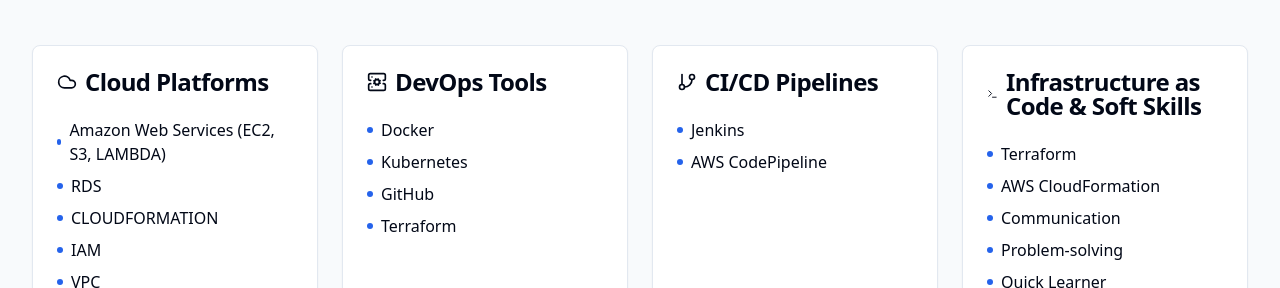
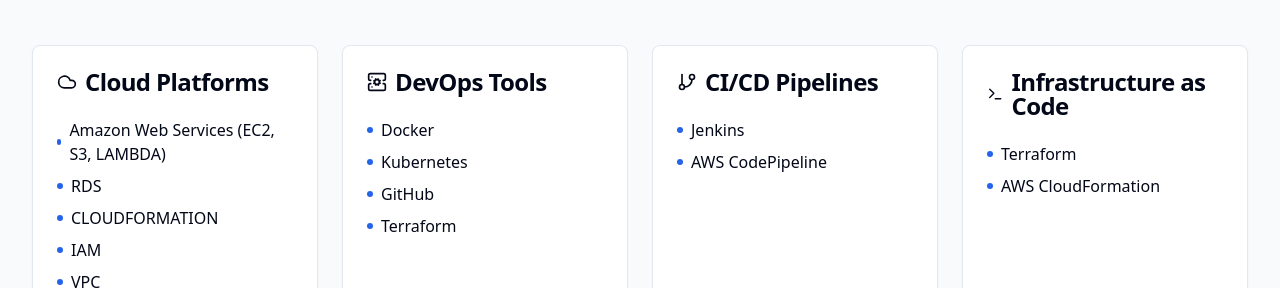
Before and after one commit to HemantRegmi/Portfolio, a React (Vite) app: page / in a window 1280 px wide. Shown: the part 664-952 px from the top of the page. Built offline with nearby package versions, Linux system fonts and the light colour scheme.

Commit message:
initial commit

```diff
--- a/src/components/SkillsSection.tsx
+++ b/src/components/SkillsSection.tsx
@@ -50,8 +50,8 @@ const SkillsSection = () => {
     },
     {
       icon: <Terminal className="h-5 w-5" />,
-      title: "Infrastructure as Code & Soft Skills",
-      skills: ["Terraform", "AWS CloudFormation", "Communication", "Problem-solving", "Quick Learner"],
+      title: "Infrastructure as Code ",
+      skills: ["Terraform", "AWS CloudFormation"],
     },
   ];
 
```
